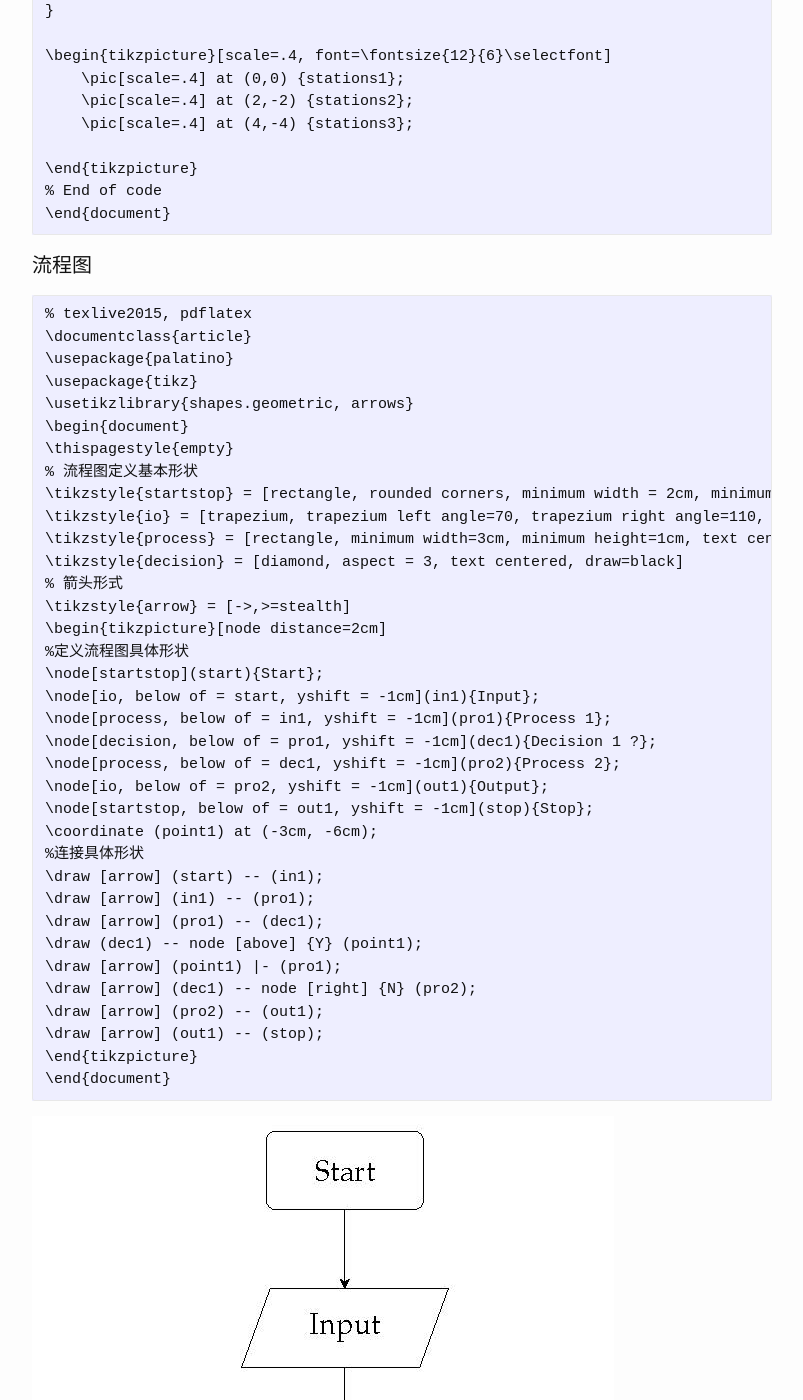
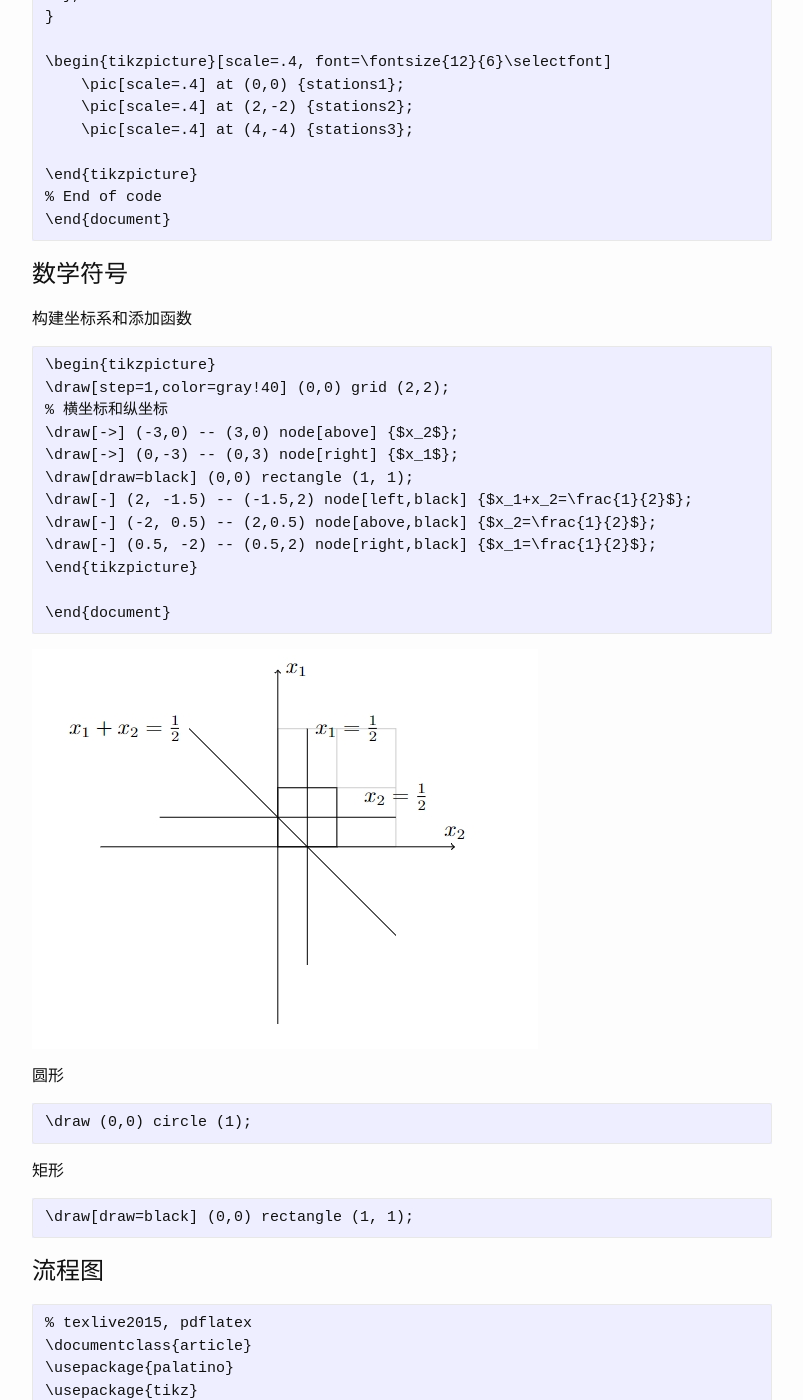
Before and after one commit to josephstalin117/josephstalin117.github.io, a Jekyll site: the page built from _posts/2019-4-2-TikZ.markdown, in a window 1280 px wide and 1400 px high, scrolled down 5320 px. Shown: the whole window, without its empty margins (238-1041 px from the left). Built offline with Jekyll 4.4.1, drawn with Linux system fonts in a browser that asks for light colours.

Commit message:
add coordinate_system

````diff
--- a/_posts/2019-4-2-TikZ.markdown
+++ b/_posts/2019-4-2-TikZ.markdown
@@ -5,7 +5,7 @@ date:   2019-4-2 20:35:35 +0800
 categories: command
 ---
 
-#### 基础格式
+# 基础格式
 ```
 %使用standalone格式
 \documentclass[tikz,border=2pt]{standalone}
@@ -258,7 +258,42 @@ tikzset
 ```
 
 
-#### 流程图
+# 数学符号
+
+构建坐标系和添加函数
+```
+\begin{tikzpicture}
+\draw[step=1,color=gray!40] (0,0) grid (2,2);
+% 横坐标和纵坐标
+\draw[->] (-3,0) -- (3,0) node[above] {$x_2$};
+\draw[->] (0,-3) -- (0,3) node[right] {$x_1$};
+\draw[draw=black] (0,0) rectangle (1, 1);
+\draw[-] (2, -1.5) -- (-1.5,2) node[left,black] {$x_1+x_2=\frac{1}{2}$};
+\draw[-] (-2, 0.5) -- (2,0.5) node[above,black] {$x_2=\frac{1}{2}$};
+\draw[-] (0.5, -2) -- (0.5,2) node[right,black] {$x_1=\frac{1}{2}$};
+\end{tikzpicture}
+
+\end{document}
+```
+![images](/source/tikz_coordinate_system.png)
+
+
+圆形
+```
+\draw (0,0) circle (1);
+```
+
+矩形
+```
+\draw[draw=black] (0,0) rectangle (1, 1);
+```
+
+
+
+
+
+
+# 流程图
 ```
 % texlive2015, pdflatex
 \documentclass{article}
@@ -299,7 +334,7 @@ tikzset
 
 ![images](/source/latex.png)
 
-#### 神经网络图
+# 神经网络图
 
 ```
 \documentclass{article}
@@ -706,7 +741,7 @@ tikzset
 
 ![images](/source/tikz_kalman.png)
 
-#### 重复元素
+# 重复元素
 ```
 \documentclass{standalone}
 
@@ -748,7 +783,7 @@ tikzset
 \end{document}
 ```
 
-#### 时间序列
+# 时间序列
 timeseries.dat
 ```
 t x y z
````
Also changed, not shown: source/tikz_coordinate_system.png (added).
